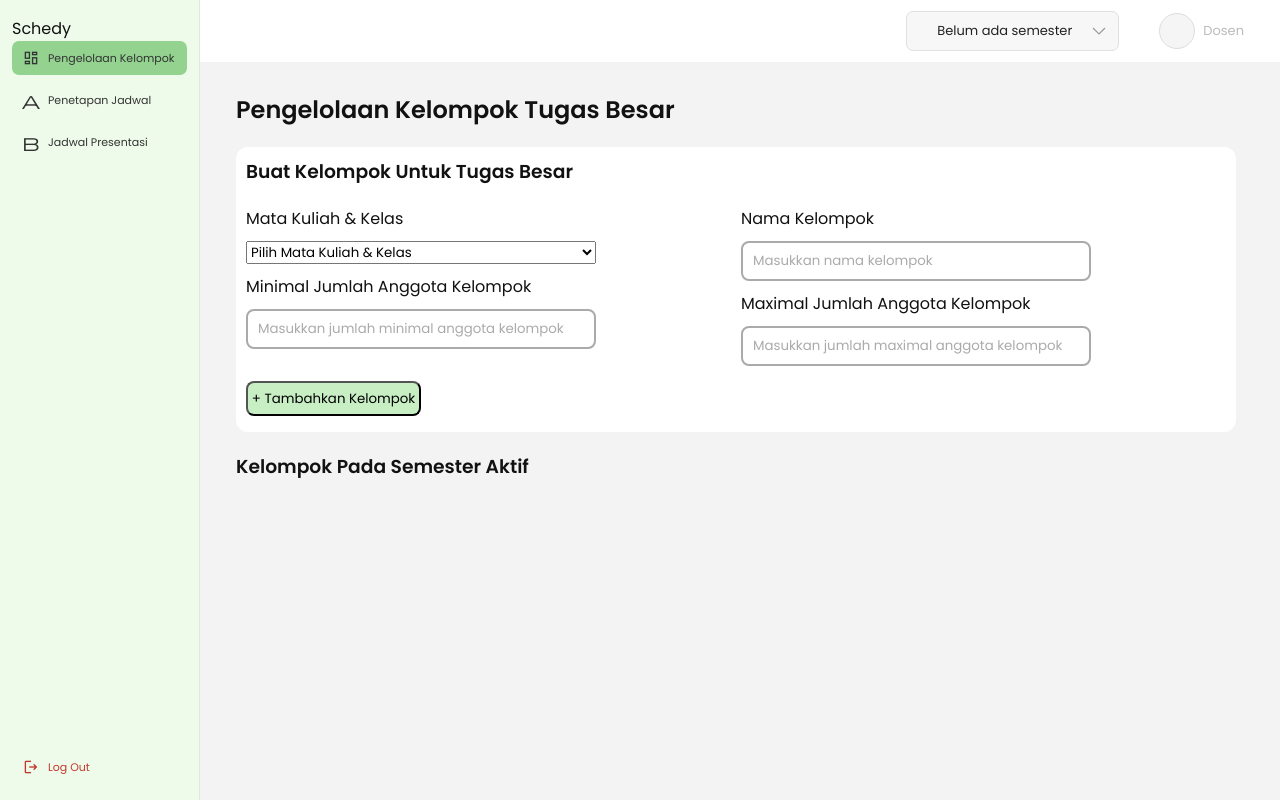
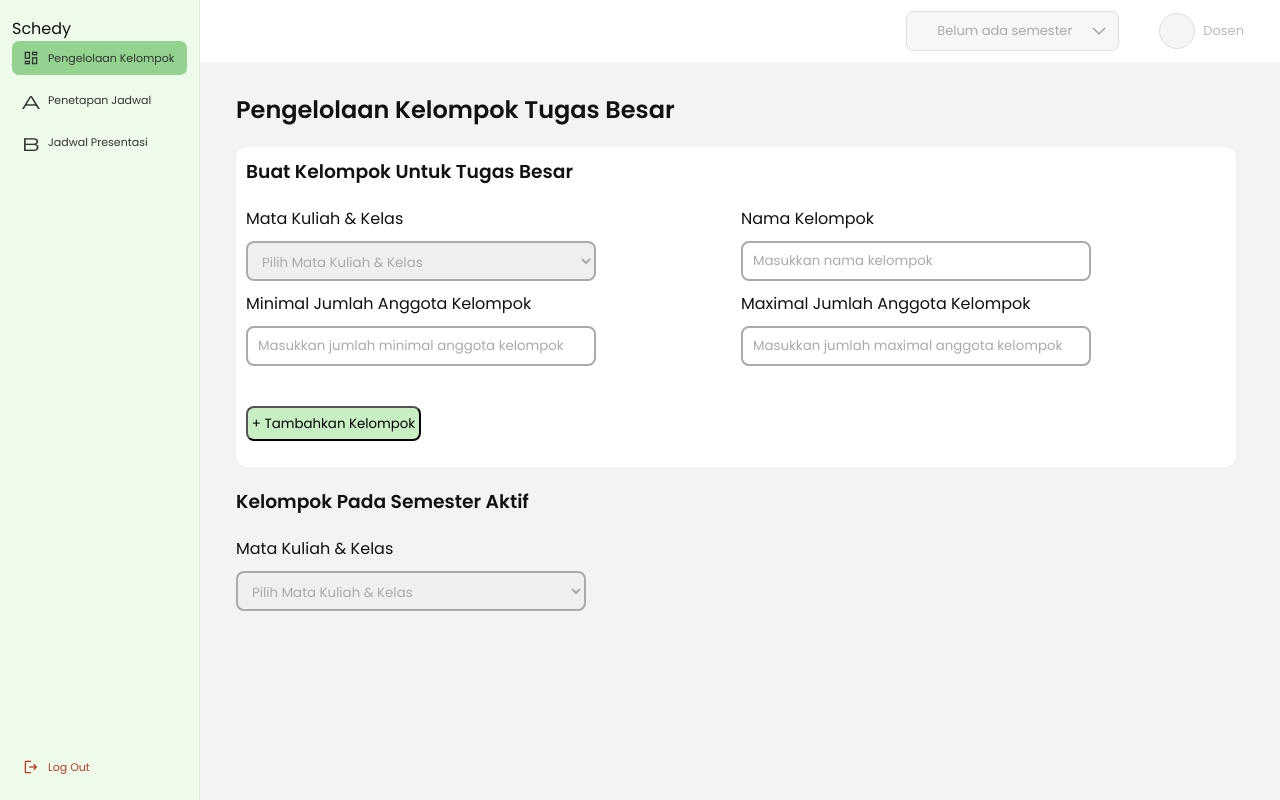
Before and after one commit to RusVell/Tuber-RPL, a Spring app: template schedy/src/main/resources/templates/Dashboard_Dosen.html in a window 1280 px wide. Run offline with Thymeleaf, Linux system fonts and the light colour scheme; the template is opened without the code that fills it, so the values that code supplies are empty.

Commit message:
Penambahan Backend pada Dashboard Dosen(Mengambil list kelas yang tersedia dan menambahkan data kelompok ke database

```diff
--- a/schedy/src/main/java/com/example/schedy/repository/AnggotaKelompokRepository.java
+++ b/schedy/src/main/java/com/example/schedy/repository/AnggotaKelompokRepository.java
@@ -16,6 +16,8 @@ public interface AnggotaKelompokRepository extends JpaRepository<AnggotaKelompok
 
     List<AnggotaKelompok> findByIdPengambilanIn(List<Integer> idPengambilan);
 
+    Integer countByIdKelompokAndIdKelas(Integer idKelompok, Integer idKelas);
+
     boolean existsByIdPengambilan(Integer idPengambilan);
 
     AnggotaKelompok findByIdPengambilan(Integer idPengambilan);
--- a/schedy/src/main/java/com/example/schedy/repository/KelasRepository.java
+++ b/schedy/src/main/java/com/example/schedy/repository/KelasRepository.java
@@ -12,4 +12,7 @@ public interface KelasRepository extends JpaRepository<Kelas, Integer> {
     // semua kelas yang dibuka di semester tertentu
     List<Kelas> findBySemester_IdSemester(Integer idSemester);
 
+
+    // Mengambil kelas yang diajar oleh dosen itu sendiri berdasakan semester yang dipilih
+    List<Kelas> findByDosen_NidnAndSemester_idSemester(String nidn, Integer idSemester);
 }
--- a/schedy/src/main/resources/static/css/Dashboard_Dosen.css
+++ b/schedy/src/main/resources/static/css/Dashboard_Dosen.css
@@ -8,10 +8,17 @@
     display: flex;
     flex-direction: column;
     width: 1000px;
-    height: 285px;
+    height: 320px;
     background-color: #fff;
     border-radius: 12px;
     padding: 10px;
+}
+
+select:has(option[value=""]:checked) {
+    color: #aaa;
+}
+select option {
+    color: #000;
 }
 
 #input {
@@ -19,7 +26,7 @@
     flex-direction: row;
     gap: 10px;
     align-items: center;
-    height: 180px;
+    height: 220px;
 }
 
 #input> :nth-child(1),
@@ -28,7 +35,7 @@
     flex-direction: column;
     width: 500px;
     gap: 10px;
-    height: 140px;
+    height: 180px;
 }
 
 #kelola form> :nth-child(3) {
@@ -94,3 +101,27 @@
 .text-kelompok {
     color: #aaa;
 }
+
+.invalid-input{
+    color: red;
+    font-size: small;
+}
+
+.rules-wrapp{
+    border-radius: 8px;
+    padding: 5px;
+}
+
+#detailKelompok{
+    width: 300px;
+    height: 300px;
+    background-color: #fff;
+    border: 2px solid #aaa;
+    margin: auto;
+}
+
+#detailKelompok[open]{
+    display: flex;
+    align-items: center;
+    justify-content: center;
+}
--- a/schedy/src/main/resources/templates/Dashboard_Dosen.html
+++ b/schedy/src/main/resources/templates/Dashboard_Dosen.html
@@ -26,55 +26,99 @@
                 <h2>Pengelolaan Kelompok Tugas Besar</h2>
 
                 <section id="kelola">
-                    <form action="">
-                        <h3>Buat Kelompok Untuk Tugas Besar</h3>
+                    <h3>Buat Kelompok Untuk Tugas Besar</h3>
+                    <form th:action="@{/dosen/dashboard/buatKelompok}" method="post" id="form">
                         <div id="input">
                             <div>
                                 <div class="wrapper-input">
                                     <div class="Text">Mata Kuliah & Kelas</div>
-                                    <select name="matKul_kelas" id="matkul_kelas">
+                                    <select class="input-dosen" name="idKelas" id="idKelas" required>
                                         <option value="" disabled selected>Pilih Mata Kuliah & Kelas</option>
-                                        <option value="1">1</option>
-                                        <option value="2">2</option>
-                                        <option value="3">3</option>
+                                        <option th:each="kelas : ${daftarKelas}" th:value="${kelas.idKelas}"
+                                            th:text="|${kelas.mataKuliah.namaMatkul} Kelas ${kelas.namaKelas}|">Mata
+                                            Kuliah & Kelas</option>
                                     </select>
                                 </div>
                                 <div class="wrapper-input">
-                                    <div class="Text">Minimal Jumlah Anggota Kelompok</div>
-                                    <input type="text" class="input-dosen" placeholder="Masukkan jumlah minimal anggota kelompok">
+                                    <label class="Text" for="minAnggota">Minimal Jumlah Anggota Kelompok</label>
+                                    <input type="number" min="1" max="2" class="input-dosen" id="minAnggota"
+                                        name="minAnggota" placeholder="Masukkan jumlah minimal anggota kelompok"
+                                        required>
                                 </div>
                             </div>
                             <div>
                                 <div class="wrapper-input">
-                                    <div class="Text">Nama Kelompok</div>
-                                    <input type="text" class="input-dosen" placeholder="Masukkan nama kelompok">
+                                    <label class="Text" for="namaKelompok">Nama Kelompok</label>
+                                    <input type="text" minlength="3" maxlength="10" class="input-dosen"
+                                        id="namaKelompok" name="namaKelompok" placeholder="Masukkan nama kelompok"
+                                        required>
                                 </div>
                                 <div class="wrapper-input">
-                                    <div class="Text">Maximal Jumlah Anggota Kelompok</div>
-                                    <input type="text" class="input-dosen"
-                                        placeholder="Masukkan jumlah maximal anggota kelompok">
+                                    <label class="Text" for="maxAnggota">Maximal Jumlah Anggota Kelompok</label>
+                                    <input type="number" min="3" max="6" class="input-dosen" id="maxAnggota"
+                                        name="maxAnggota" placeholder="Masukkan jumlah maximal anggota kelompok"
+                                        required>
                                 </div>
                             </div>
                         </div>
 
                         <div>
-                            <button class="btn-tambahKelompok">+ Tambahkan Kelompok</button>
+                            <button class="btn-tambahKelompok" type="submit">+ Tambahkan Kelompok</button>
                         </div>
                     </form>
                 </section>
 
                 <h3>Kelompok Pada Semester Aktif</h3>
+
+                <form th:action="@{/dosen/dashboard}" method="get">
+                    <div class="wrapper-input">
+                        <div class="Text">Mata Kuliah &amp; Kelas</div>
+                        <select class="input-dosen" name="filterIdKelas" id="filterIdKelas"
+                            onchange="this.form.submit()">
+                            <option value="" disabled selected>Pilih Mata Kuliah &amp; Kelas</option>
+                            <option th:each="kelas : ${daftarKelas}" th:value="${kelas.idKelas}"
+                                th:text="|${kelas.mataKuliah.namaMatkul} Kelas ${kelas.namaKelas}|"
+                                th:selected="${kelas.idKelas == selectedIdKelas}"></option>
+                        </select>
+                    </div>
+                </form>
+
                 <ul id="list-kelompok">
-                    <li th:each="kelompok :${daftarKelompok}">
-                        <span class="text-kelompok" th:text="${kelompok.kelas.namaKelas}">Kelas</span>
+                    <li th:each="kelompok :${daftarKelompok}" style="cursor: pointer;"
+                        onclick="tampilkanDetailKelompok(this)">
+                        <span class="text-kelompok"
+                            th:text="|${kelompok.kelas.mataKuliah.kodeMatkul} - Kelas ${kelompok.kelas.namaKelas}|">Kelas</span>
                         <h4 th:text="${kelompok.namaKelompok}">Nama Kelompok</h4>
-                        <span class="text-kelompok" th:text="${kelompok.kelas.mataKuliah.namaMatkul}">Dasar Pemrograman</span>
-                        <span class="rules-invalid">Anggota Masih kurang</span>
+                        <span class="text-kelompok" th:text="${kelompok.kelas.mataKuliah.namaMatkul}">Dasar
+                            Pemrograman</span>
+                        <span class="rules-invalid">
+                            <div class="rules-wrapp"
+                                th:text="${kelompok.jumlahAnggota < kelompok.minKelompok} ? |Belum Lengkap (min ${kelompok.minKelompok} Anggota)| : 'Anggota Tercukupi'"
+                                th:style="${kelompok.jumlahAnggota < kelompok.minKelompok} ? 'background-color: #F3DA4D;' : 'background-color: #c8eec4;'">
+                                Anggota Masih kurang
+                            </div>
+                        </span>
                     </li>
                 </ul>
+
+                <dialog id="detailKelompok">
+                    <button type="button" onclick="document.getElementById('detailKelompok').close()">Close</button>
+
+                </dialog>
             </main>
         </div>
     </div>
+
+    <script>
+        document.getElementById('form').addEventListener('submit', function (e) {
+            e.preventDefault;
+            alert('Kelompok Berhasil Ditambahkan');
+        });
+
+        function tampilkanDetailKelompok() {
+            document.getElementById('detailKelompok').showModal();
+        }
+    </script>
 </body>
 
 </html>
```
Also changed, not shown: schedy/src/main/java/com/example/schedy/controller/DosenController.java (+61 -2 lines), schedy/src/main/java/com/example/schedy/entity/KelompokMahasiswa.java (+33 -0 lines).
